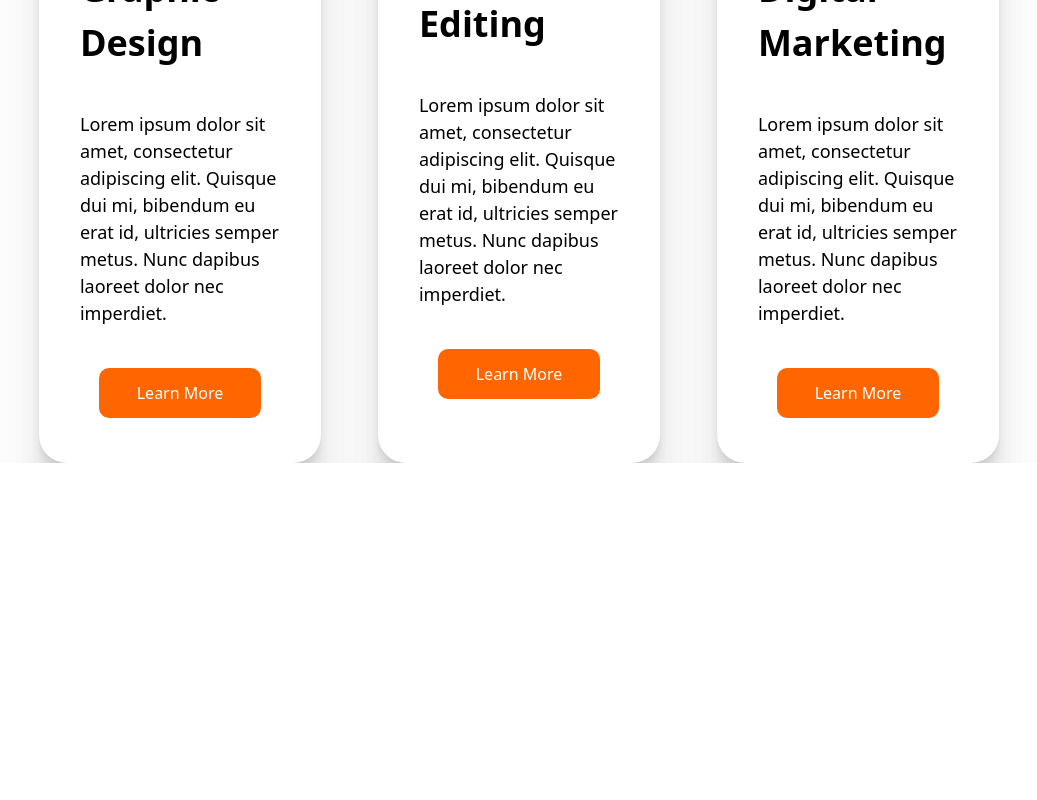
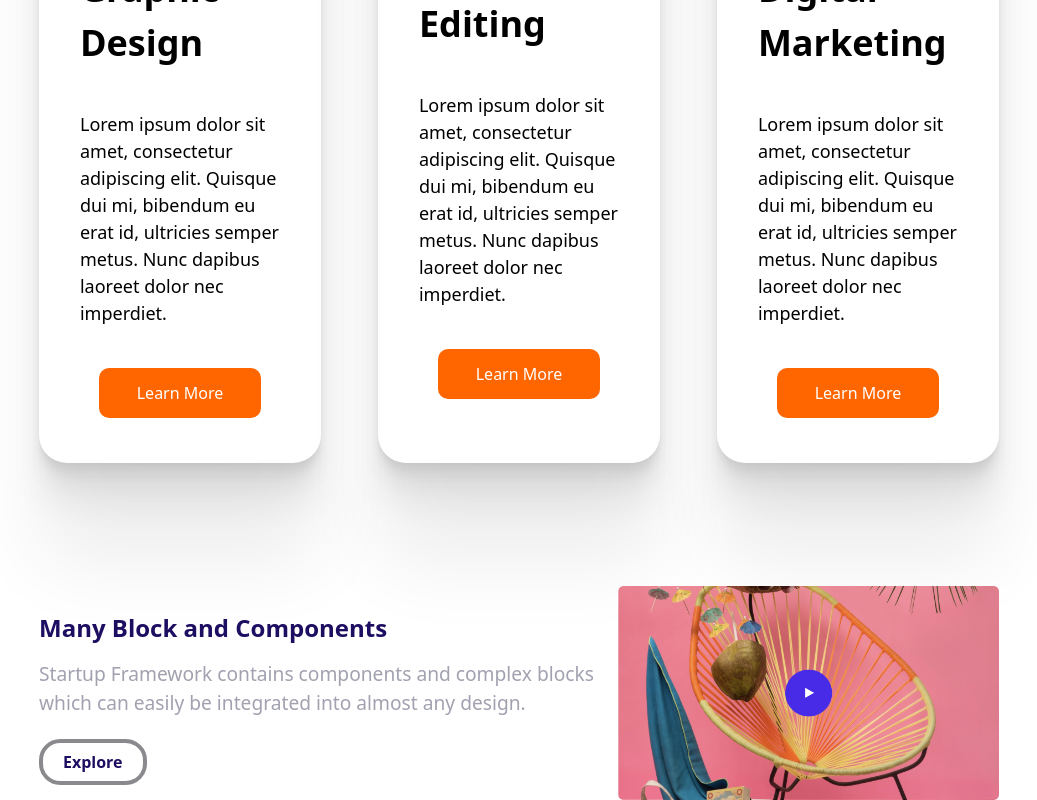
Before and after one commit to nethmina1028/Startup-Agency, a Next.js app in the folder my-app/: page / in a window 1280 px wide. Shown: the part 1009-1809 px from the top of the page, without its empty margins (121-1158 px from the left). Before the commit the page ends 1472 px from the top, so only its background shows below. Built offline with nearby package versions, Linux system fonts and the light colour scheme; a web font is replaced by a local one.

Commit message:
block section done

```diff
--- /dev/null
+++ b/my-app/src/app/components/Block.tsx
@@ -0,0 +1,20 @@
+import React from 'react'
+
+function Block() {
+  return (
+    <div className='flex flex-col md:flex-row items-center justify-between '>
+          <div>
+            <p className='text-lightBlue font-bold text-2xl'>Many Block and Components</p>
+            <p className="text-customLightGray text-[1.2rem] mt-4 mb-8">Startup Framework contains components and complex blocks which can easily be integrated into almost any design.</p>
+            <a  className='text-lightBlue font-bold border-4  border-customGray px-5 py-2 rounded-[1.325rem] ' href="">Explore</a>
+          </div>
+
+
+          <div>
+          <img src="/images/video_player.png" alt="video player" />
+          </div>
+    </div>
+  )
+}
+
+export default Block
--- a/my-app/src/app/page.tsx
+++ b/my-app/src/app/page.tsx
@@ -1,3 +1,4 @@
+import Block from "./components/Block";
 import Hero from "./components/Hero";
 import Navbar from "./components/Navbar";
 import Service from "./components/Service";
@@ -11,6 +12,7 @@ export default function Home() {
     <div className="px-4 flex flex-col gap-[7.69rem]">
         <Hero />
         <Service />
+        <Block />
     </div>
 
     </main>
```
